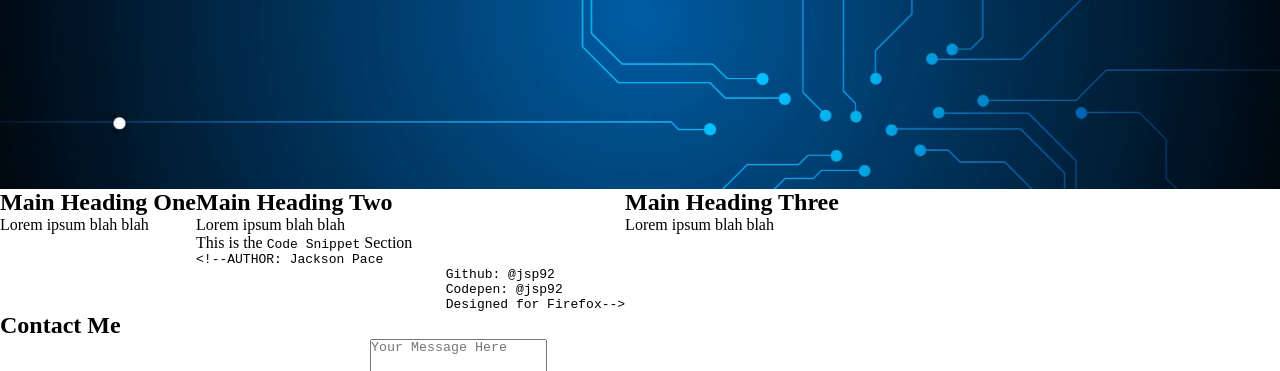
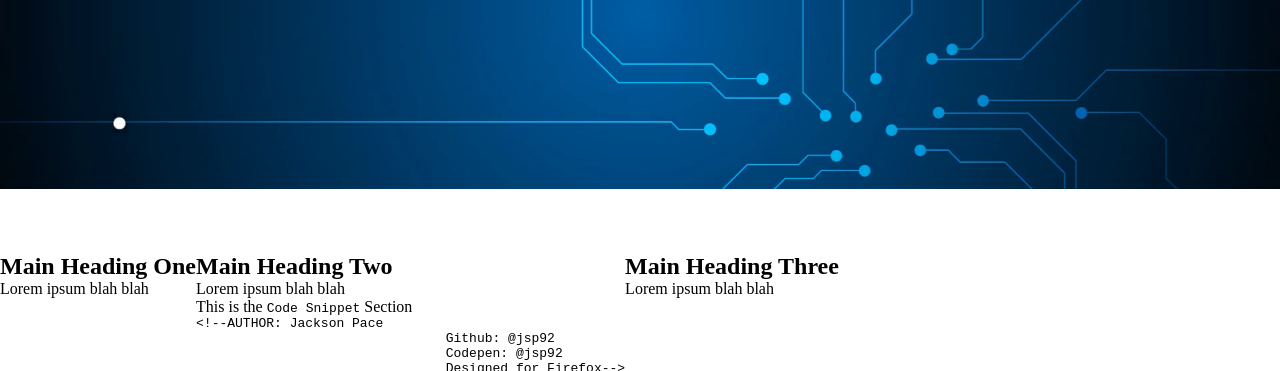
Before and after one commit to jsp92/flexboxProject, a plain HTML site: page index.html in a window 1280 px wide. Shown: the part 429-800 px from the top of the page. Drawn offline with Linux system fonts and the light colour scheme.

Commit message:
Add files via upload

```diff
--- a/style.css
+++ b/style.css
@@ -99,6 +99,7 @@
 	-webkit-box-orient: horizontal;
 	-webkit-box-direction: normal;
 	-webkit-flex-flow: row wrap;
-	-ms-flex
-
+	-ms-flex-flow: row wrap;
+	flex-flow: row wrap;
+	padding: 5% 0;
 }
```
